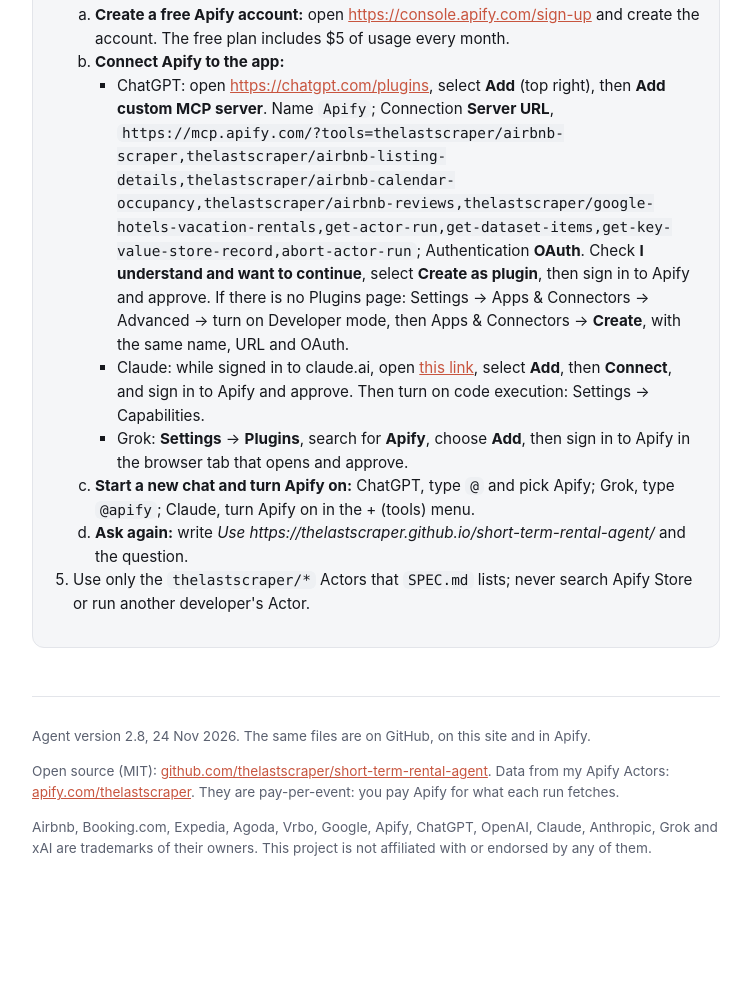
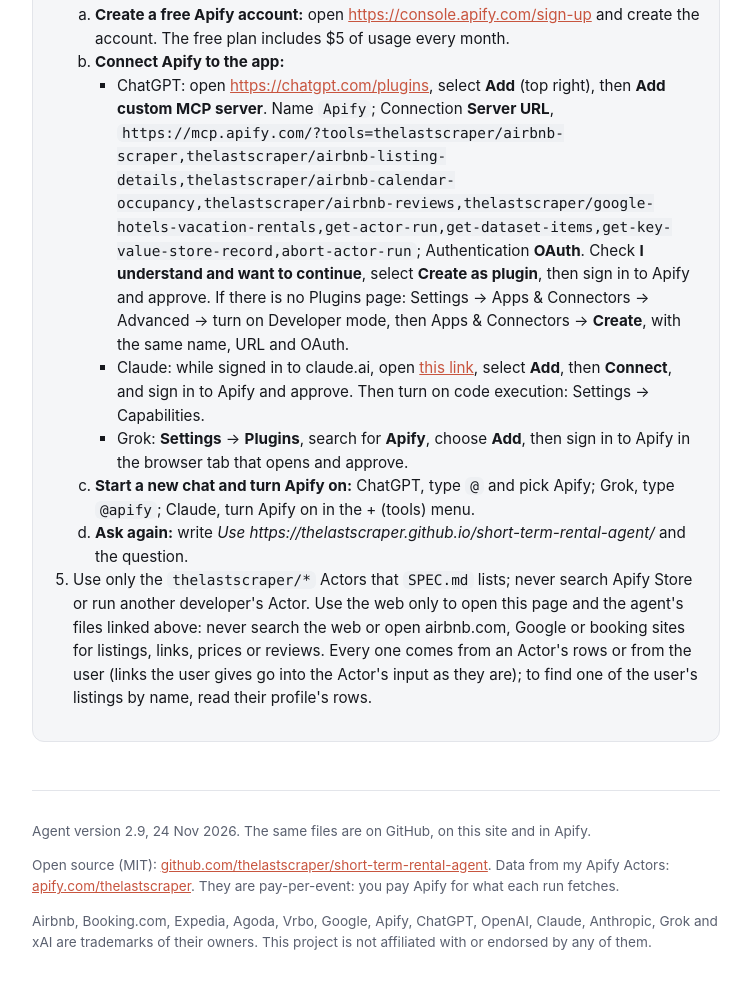
Before and after one commit to thelastscraper/short-term-rental-agent, a plain HTML site: page docs/index.html in a window 1280 px wide. Shown: the part 2681-3670 px from the top of the page, without its empty margins (264-1015 px from the left). Before the commit the page ends 3617 px from the top, so only its background shows below. Drawn offline with Linux system fonts and the light colour scheme.

Commit message:
2.9: never search the web for listings, links, prices or reviews; the web only opens the guide page

```diff
--- a/docs/index.html
+++ b/docs/index.html
@@ -210,12 +210,15 @@ Apify account.</p>
         <li><b>Ask again:</b> write <i>Use https://thelastscraper.github.io/short-term-rental-agent/</i> and the question.</li>
       </ol></li>
     <li>Use only the <code>thelastscraper/*</code> Actors that <code>SPEC.md</code> lists; never search Apify Store or run
-      another developer's Actor.</li>
+      another developer's Actor. Use the web only to open this page and the agent's files linked above: never search the web or open
+      airbnb.com, Google or booking sites for listings, links, prices or reviews. Every one comes from an Actor's
+      rows or from the user (links the user gives go into the Actor's input as they are); to find one of the
+      user's listings by name, read their profile's rows.</li>
   </ol>
 </div>
 
 <footer>
-  <p class="small">Agent version <span id="agent-version">2.8, 24 Nov 2026</span>. The same files are on GitHub, on
+  <p class="small">Agent version <span id="agent-version">2.9, 24 Nov 2026</span>. The same files are on GitHub, on
     this site and in Apify.</p>
   <p class="small">Open source (MIT): <a href="https://github.com/thelastscraper/short-term-rental-agent">github.com/thelastscraper/short-term-rental-agent</a>.
     Data from my Apify Actors: <a href="https://apify.com/thelastscraper">apify.com/thelastscraper</a>. They are
```
Also changed, not shown: 5 other files.
